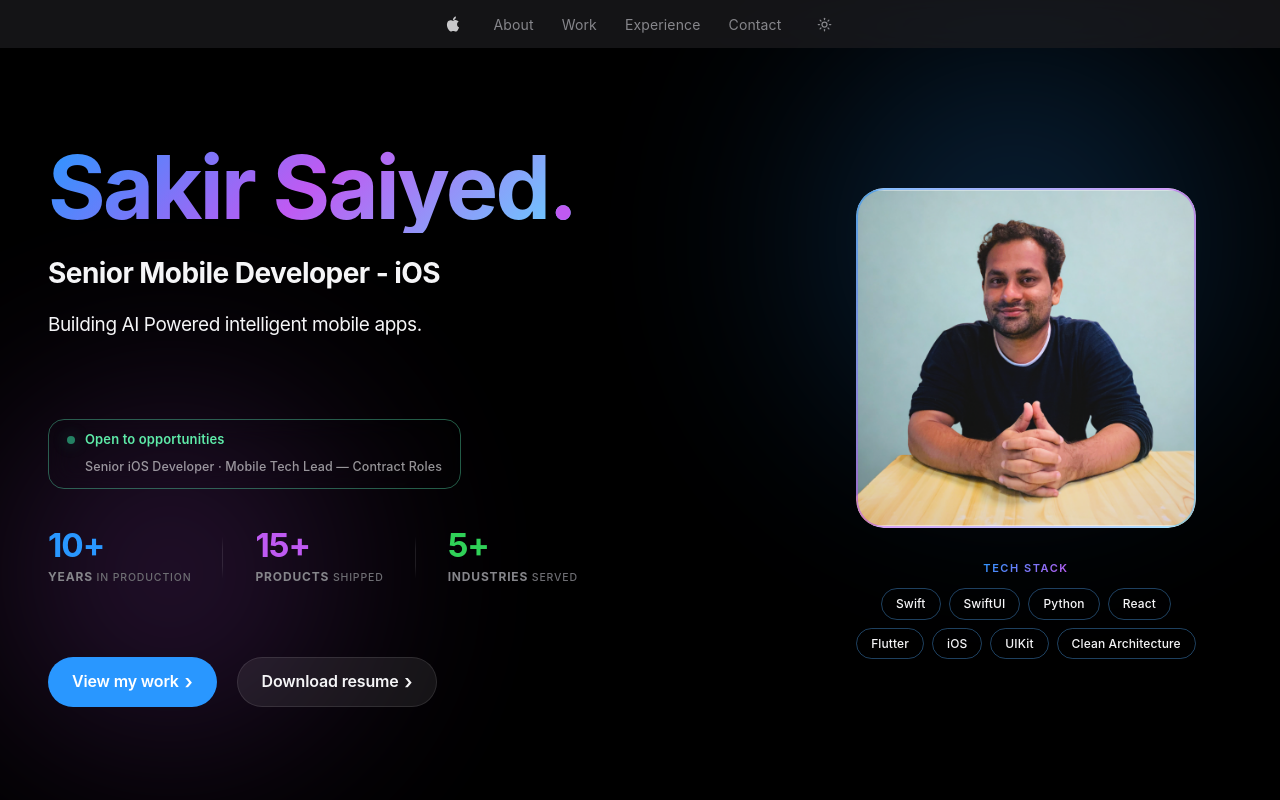
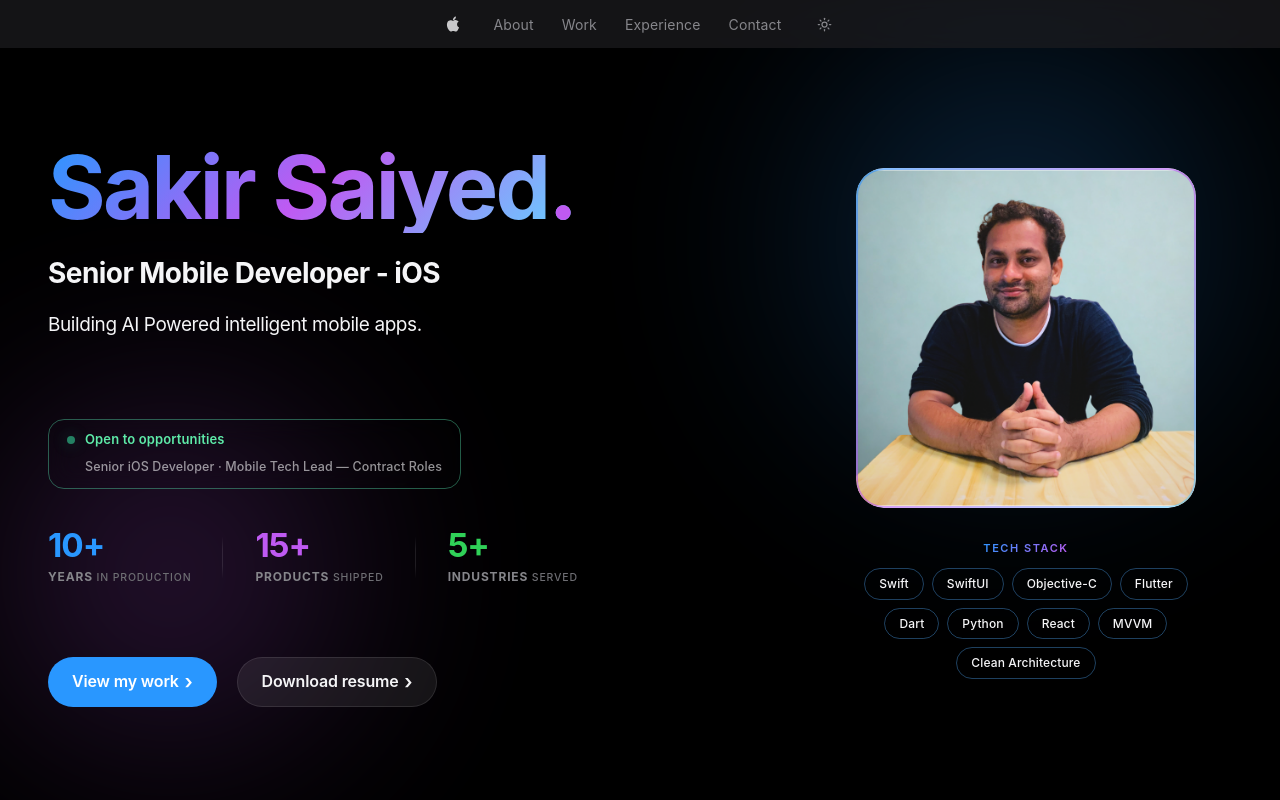
Before and after one commit to shaqir/sakir-portfolio-website, a React (Vite) app: page / in a window 1280 px wide. Shown: the top 800 px of the page. Built offline with nearby package versions, Linux system fonts and the light colour scheme.

Commit message:
refactor: align hero Tech Stack pills with iOS-led priority order

```diff
--- a/src/data/siteData.js
+++ b/src/data/siteData.js
@@ -49,11 +49,12 @@ export const heroStats = [
 export const heroTechSkills = [
   'Swift',
   'SwiftUI',
+  'Objective-C',
+  'Flutter',
+  'Dart',
   'Python',
   'React',
-  'Flutter',
-  'iOS',
-  'UIKit',
+  'MVVM',
   'Clean Architecture',
 ]
 
```
